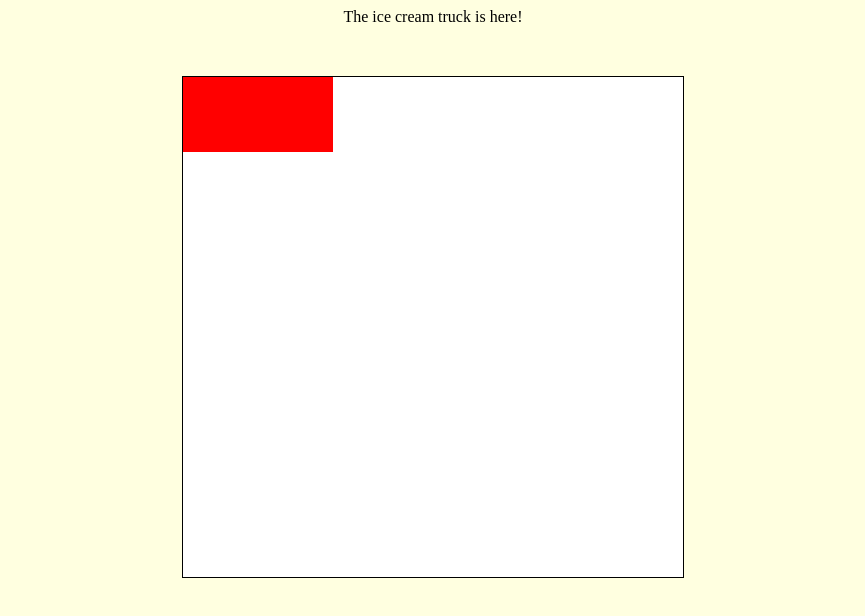
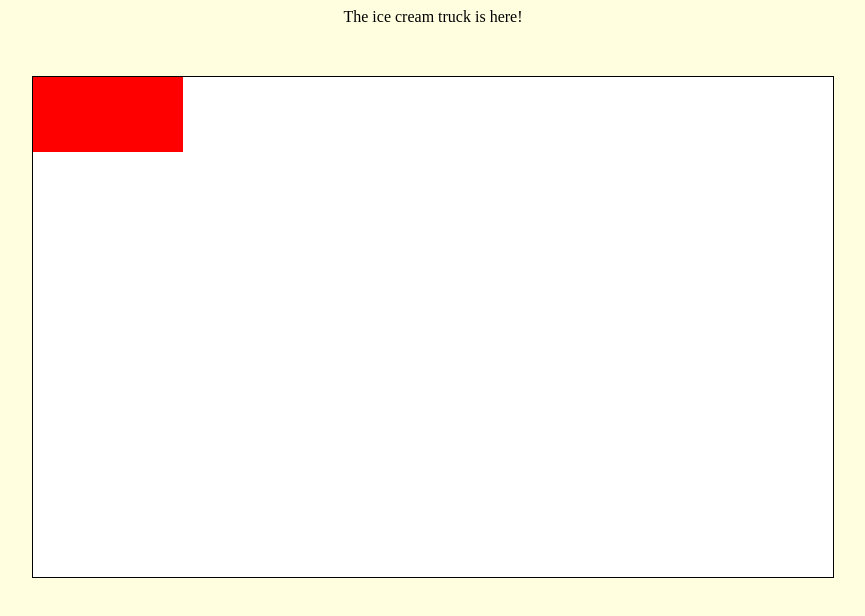
Before and after one commit to michellele994/IceCreamTruck, a plain HTML site: page index.html in a window 1280 px wide. Shown: the whole page, without its empty margins (207-1072 px from the left). Drawn offline with Linux system fonts and the light colour scheme.

Commit message:
Cleaned up moving up and down of square

```diff
--- a/icecreamtruck.js
+++ b/icecreamtruck.js
@@ -13,13 +13,12 @@ setInterval(function () {
 }, 800)
 
 function setUp(xPos, yPos) {
-    var recanvas = document.getElementById("truck");
-    var rectx = recanvas.getContext("2d");
-    rectx.fillStyle = "#FFFFFF";
-    rectx.fillRect(0, 0, 500, 500);
-
     var canvas = document.getElementById("truck");
     var ctx = canvas.getContext("2d");
+    ctx.fillStyle = "#FFFFFF";
+    ctx.fillRect(0, 0, canvas.width, canvas.height);
+
+
     ctx.fillStyle = "#FF0000";
     ctx.fillRect(xPos, yPos, 150, 75);
 }
--- a/index.html
+++ b/index.html
@@ -10,7 +10,7 @@
 <body>
     <div class="wrapper">
         The ice cream truck is here!
-        <canvas id="truck" width="500" height="500">
+        <canvas id="truck" width="800" height="500">
             Your browser does not support the canvas element.
         </canvas>
     </div>
--- a/style.css
+++ b/style.css
@@ -5,7 +5,6 @@ body
 canvas
 {
     display: block;
-    background-color: white;
 }
 .wrapper
 {
```
